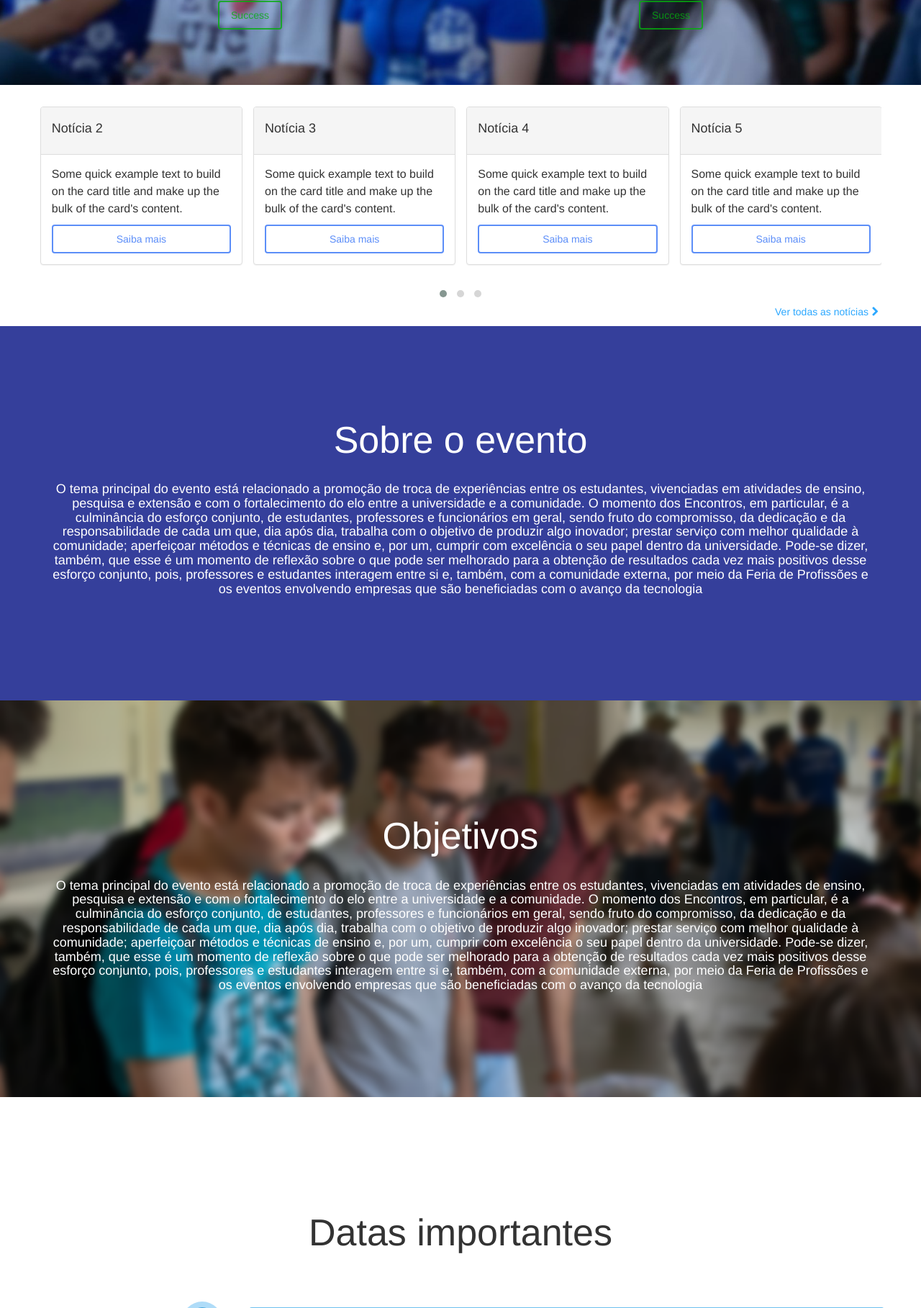
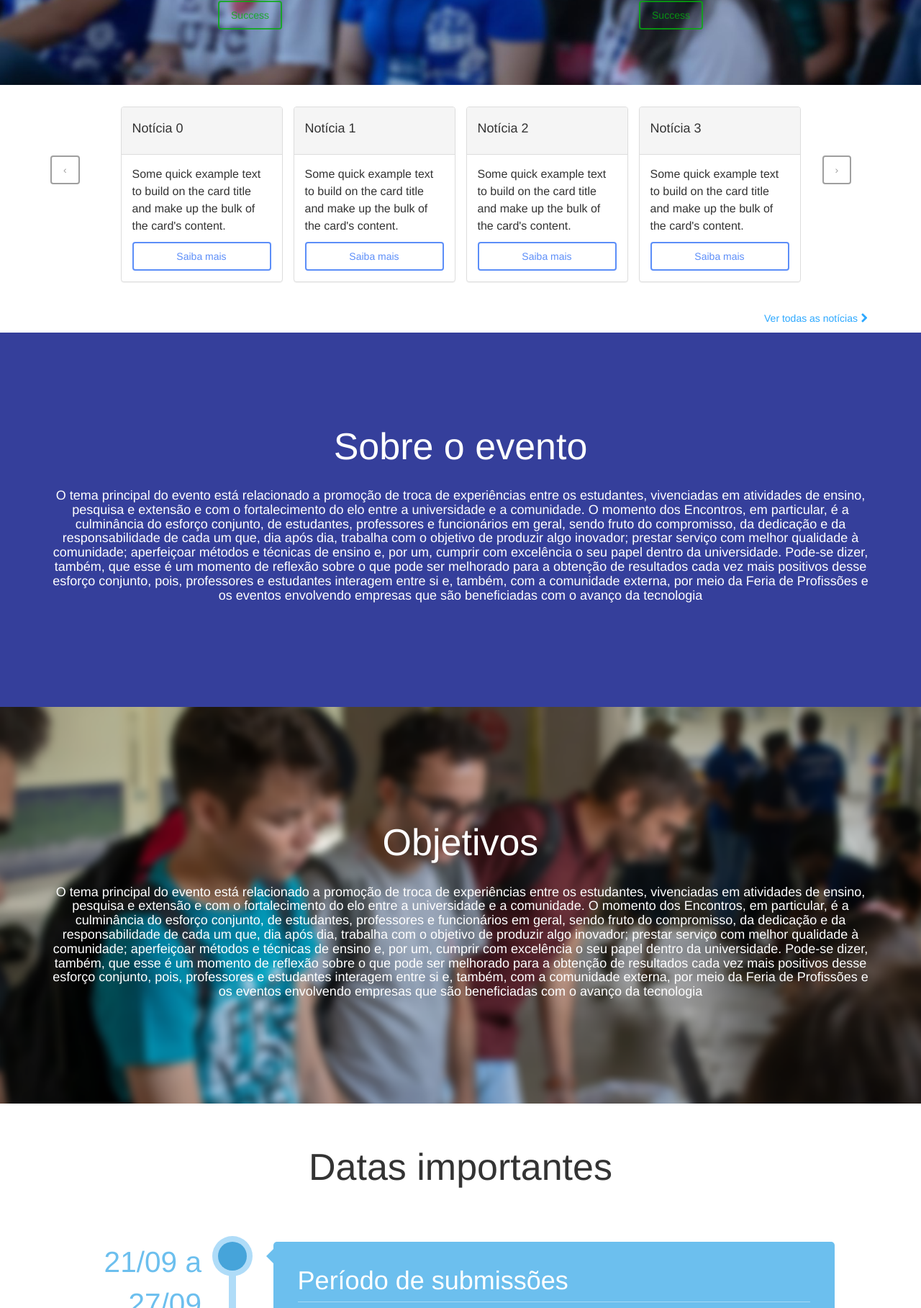
Before and after one commit to encontrosrussas/siteEU2019_2021, a PHP site: page / in a window 1280 px wide. Shown: the part 482-2299 px from the top of the page at 72% size. Run offline with PHP 8.4, Linux system fonts and the light colour scheme; some libraries are stand-ins or nearby versions; some web fonts are replaced.

Commit message:
Botões do Carrosel e container timeline

```diff
--- a/assets/css/stilo.css
+++ b/assets/css/stilo.css
@@ -323,3 +323,11 @@
 .mais{
 	margin-bottom: 10px;
 }
+
+.go-right, .go-left{
+	margin-top: 100%
+}
+
+.text-center > .go-right, .text-center >  .go-left{
+	margin-top: 0;
+}
--- a/assets/js/myjs.js
+++ b/assets/js/myjs.js
@@ -18,7 +18,9 @@
 $('.carousel').carousel({
     interval: 4000
 });
-$(".owl-carousel").owlCarousel({
+$(document).ready(function ($){
+    var carrosel = $(".owl-carousel");
+    carrosel.owlCarousel({
         loop: true,
         margin: 15,
         autoplay: true,
@@ -51,5 +53,16 @@
             }
         }
     });
+    var carroselData = carrosel.data()['owl.carousel'];
+    var tmTgt = $('.go');
+    tmTgt.on('click', function(e){
+        e.preventDefault();
+        if ($(this).hasClass('go-left')){
+            carroselData.prev();
+        } else {
+            carroselData.next();
+        }
+    });
+});
 
 $("#ano").html(new Date().getFullYear());
--- a/index.html
+++ b/index.html
@@ -31,8 +31,7 @@
                 <div class="container">
                     <!-- Brand and toggle get grouped for better mobile display -->
                     <div class="navbar-header">
-                        <button type="button" class="navbar-toggle" data-toggle="collapse"
-                            data-target="#bs-example-navbar-collapse-1">
+                        <button type="button" class="navbar-toggle" data-toggle="collapse" data-target="#bs-example-navbar-collapse-1">
                             <span class="sr-only">Toggle navigation</span>
                             <span class="icon-bar"></span>
                             <span class="icon-bar"></span>
@@ -98,7 +97,17 @@
     <div class="container">
         <div class="space-30"></div>
         <div class="row">
-            <div class="owl-carousel owl-theme">
+            <div class="owl-nav">
+
+
+            </div>
+            <div class="col-lg-1 hidden-xs hidden-sm hidden-md">
+                <button type="button" role="presentation" class="btn btn-default go go-left">
+                    <span aria-label="Previous">‹</span>
+                </button>
+            </div>
+            <div class="col-lg-10">
+                <div class="owl-carousel">
                     <div class="panel panel-default">
                         <div class="panel-heading">
                             <h5>Notícia 0</h5>
@@ -190,13 +199,26 @@
                         </div>
                     </div>
                 </div>
-            <a href="http://">
+            </div>
+            <div class="col-lg-1 hidden-xs hidden-sm hidden-md">
+                <button type="button" role="presentation" class="btn btn-default go go-right">
+                    <span aria-label="Next">›</span>
+                </button>
+            </div>
+            <div class="col-lg-12 visible-xs visible-md visible-sm hidden-lg text-center">
+                <button type="button" role="presentation" class="btn btn-default go go-left">
+                    <span aria-label="Previous">‹</span>
+                </button>
+                <button type="button" role="presentation" class="btn btn-default go go-right">
+                    <span aria-label="Next">›</span>
+                </button>
+            </div>
+        </div>
+        <a href="#">
             <div class="text-right mais">Ver todas as notícias<i class="fa fa-chevron-right" aria-hidden="true"></i>
             </div>
         </a>
     </div>
-    </div>
-
 
 
 
@@ -257,8 +279,8 @@
 
         </div>
     </div>
-    <div class="cronograma" id="cronograma">
-        <div class="space"></div>
+    <div class="cronograma container" id="cronograma">
+        <div class="space-30"></div>
         <div class="tim-title text-center">
             <h1>Datas importantes</h1>
         </div>
@@ -308,7 +330,6 @@
                 </li>
             </ul>
         </div>
-        <div class="space"></div>
     </div>
     </div>
     <div class="atividades" id="atividades">
@@ -448,10 +469,8 @@
         </div>
     </div>
     <a href="#top" class="glyphicon glyphicon-chevron-up cor-seta"></a>
-
     <script src="jquery/jquery-1.10.2.js" type="text/javascript"></script>
     <script src="assets/js/jquery-ui-1.10.4.custom.min.js" type="text/javascript"></script>
-
     <script src="bootstrap3/js/bootstrap.js" type="text/javascript"></script>
     <script src="assets/js/gsdk-checkbox.js"></script>
     <script src="assets/js/gsdk-radio.js"></script>
@@ -459,8 +478,5 @@
     <script src="assets/js/get-shit-done.js"></script>
     <script src="owlcarousel/owl.carousel.min.js"></script>
     <script src="assets/js/myjs.js"></script>
-    <script src="//cdnjs.cloudflare.com/ajax/libs/jquery/3.2.1/jquery.min.js"></script>
-
-
 
 </html>
```
Lines whose indentation alone changed are shown as unchanged.
